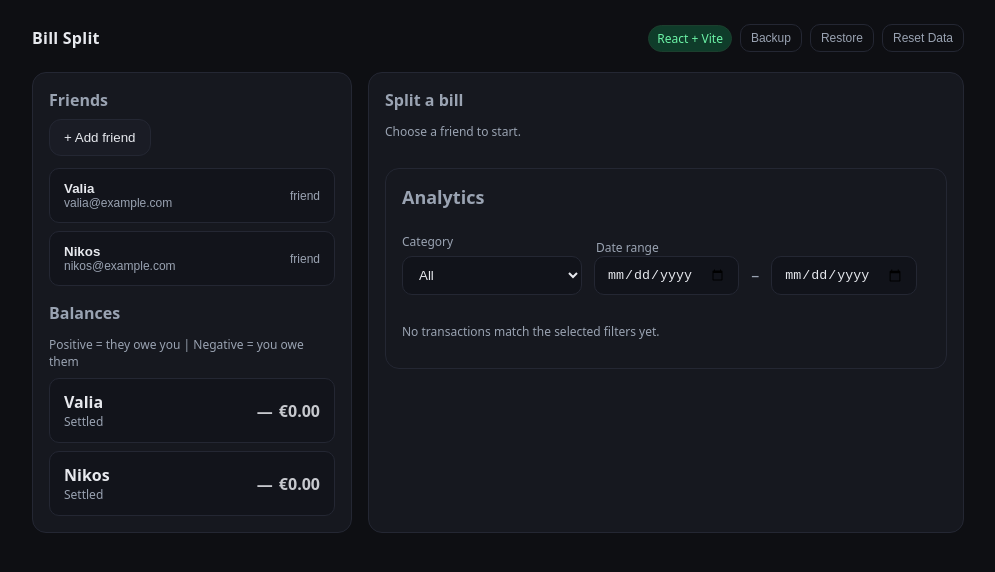
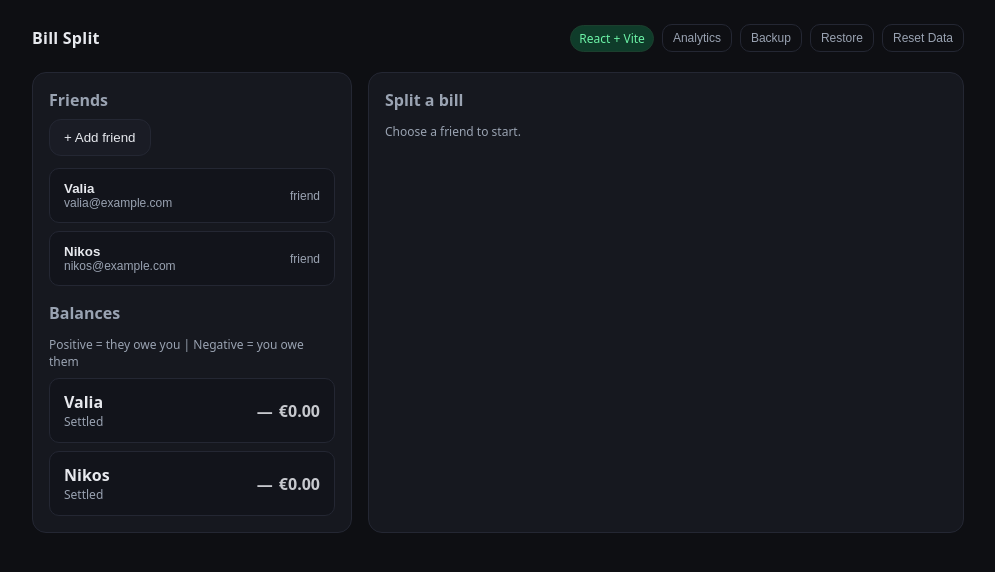
Before and after one commit to tasosbeast/bill-split, a React (Vite) app: page / in a window 1280 px wide. Shown: the top 572 px of the page, without its empty margins (142-1137 px from the left). Built offline with nearby package versions, Linux system fonts and the light colour scheme.

Commit message:
feat: add analytics view toggle

```diff
--- a/src/App.jsx
+++ b/src/App.jsx
@@ -178,6 +178,7 @@ export default function App() {
   const [transactions, setTransactions] = useState(() =>
     upgradeTransactions(boot?.transactions ?? [])
   );
+  const [activeView, setActiveView] = useState("home");
   const [showAdd, setShowAdd] = useState(false);
   const [editTx, setEditTx] = useState(null);
   const [restoreFeedback, setRestoreFeedback] = useState(null);
@@ -208,6 +209,16 @@ export default function App() {
 
   const balances = useMemo(() => computeBalances(transactions), [transactions]);
 
+  const storeSnapshot = useMemo(
+    () => ({
+      friends,
+      selectedId,
+      balances,
+      transactions,
+    }),
+    [friends, selectedId, balances, transactions]
+  );
+
   const friendTx = useMemo(() => {
     if (!selectedId) return [];
     return transactions
@@ -233,6 +244,10 @@ export default function App() {
   const openAdd = useCallback(() => setShowAdd(true), []);
 
   const closeAdd = useCallback(() => setShowAdd(false), []);
+
+  const openAnalytics = useCallback(() => setActiveView("analytics"), []);
+
+  const navigateHome = useCallback(() => setActiveView("home"), []);
 
   const normalizedFriendEmails = useMemo(
     () =>
@@ -519,6 +534,16 @@ export default function App() {
         <div className="row gap-8">
           <span className="badge">React + Vite</span>
 
+          {activeView === "home" && (
+            <button
+              className="button btn-ghost"
+              onClick={openAnalytics}
+              title="View analytics for all transactions"
+            >
+              Analytics
+            </button>
+          )}
+
           <button
             className="button btn-ghost"
             onClick={handleBackup}
@@ -554,6 +579,13 @@ export default function App() {
         />
       </header>
 
+      {activeView === "analytics" ? (
+        <AnalyticsDashboard
+          state={storeSnapshot}
+          transactions={transactions}
+          onNavigateHome={navigateHome}
+        />
+      ) : (
         <div className="layout">
           <section className="panel">
             <h2>Friends</h2>
@@ -650,11 +682,9 @@ export default function App() {
                 />
               </>
             )}
-
-          <div className="spacer-md" aria-hidden="true" />
-          <AnalyticsDashboard transactions={transactions} />
           </section>
         </div>
+      )}
 
       {showAdd && (
         <AddFriendModal onClose={closeAdd} onCreate={handleCreateFriend} />
--- a/src/components/AnalyticsDashboard.jsx
+++ b/src/components/AnalyticsDashboard.jsx
@@ -15,7 +15,20 @@ function formatCurrency(value) {
   return formatEUR(roundToCents(value));
 }
 
-export default function AnalyticsDashboard({ transactions }) {
+export default function AnalyticsDashboard({ transactions, state, onNavigateHome }) {
+  const sourceTransactions = useMemo(() => {
+    if (Array.isArray(transactions)) {
+      return transactions;
+    }
+    if (state && Array.isArray(state.transactions)) {
+      return state.transactions;
+    }
+    if (Array.isArray(state)) {
+      return state;
+    }
+    return [];
+  }, [transactions, state]);
+
   const {
     filters,
     setCategory,
@@ -26,8 +39,8 @@ export default function AnalyticsDashboard({ transactions }) {
   } = useTransactionFilters();
 
   const filteredTransactions = useMemo(
-    () => applyFilters(transactions ?? []),
-    [transactions, applyFilters],
+    () => applyFilters(sourceTransactions),
+    [sourceTransactions, applyFilters],
   );
 
   const overview = useMemo(
@@ -46,10 +59,27 @@ export default function AnalyticsDashboard({ transactions }) {
     <section className="card analytics-card" aria-label="Analytics dashboard">
       <div className="analytics-card__header">
         <h2>Analytics</h2>
-        {hasActiveFilters && (
-          <button type="button" className="btn-ghost" onClick={resetFilters}>
-            Reset filters
-          </button>
+        {(onNavigateHome || hasActiveFilters) && (
+          <div className="analytics-card__actions">
+            {hasActiveFilters && (
+              <button
+                type="button"
+                className="btn-ghost"
+                onClick={resetFilters}
+              >
+                Reset filters
+              </button>
+            )}
+            {onNavigateHome && (
+              <button
+                type="button"
+                className="btn-ghost"
+                onClick={onNavigateHome}
+              >
+                Back to app
+              </button>
+            )}
+          </div>
         )}
       </div>
       <div className="analytics-card__filters">
--- a/src/index.css
+++ b/src/index.css
@@ -282,6 +282,12 @@ body {
 .analytics-card__header h2 {
   margin: 0;
   font-size: 18px;
+}
+
+.analytics-card__actions {
+  display: flex;
+  gap: 8px;
+  align-items: center;
 }
 
 .analytics-card__filters {
```
Lines whose indentation alone changed are shown as unchanged.
